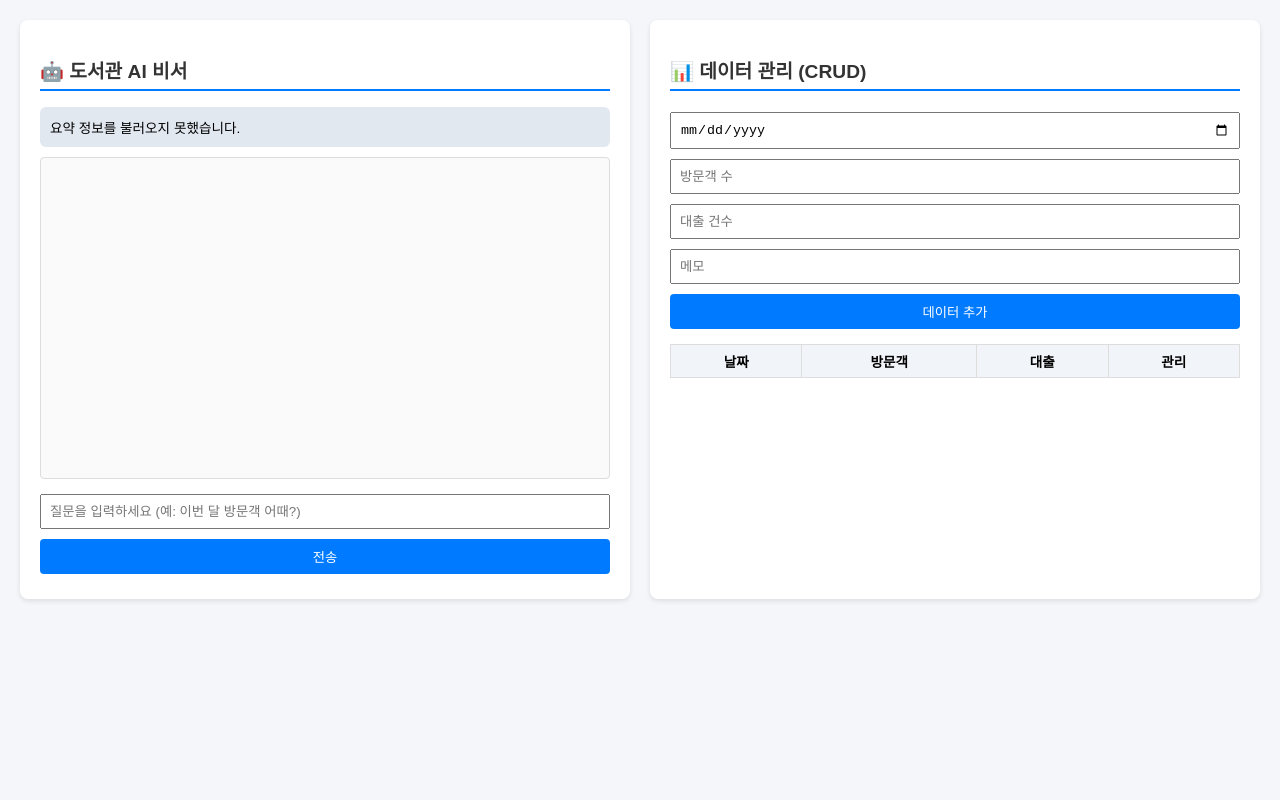
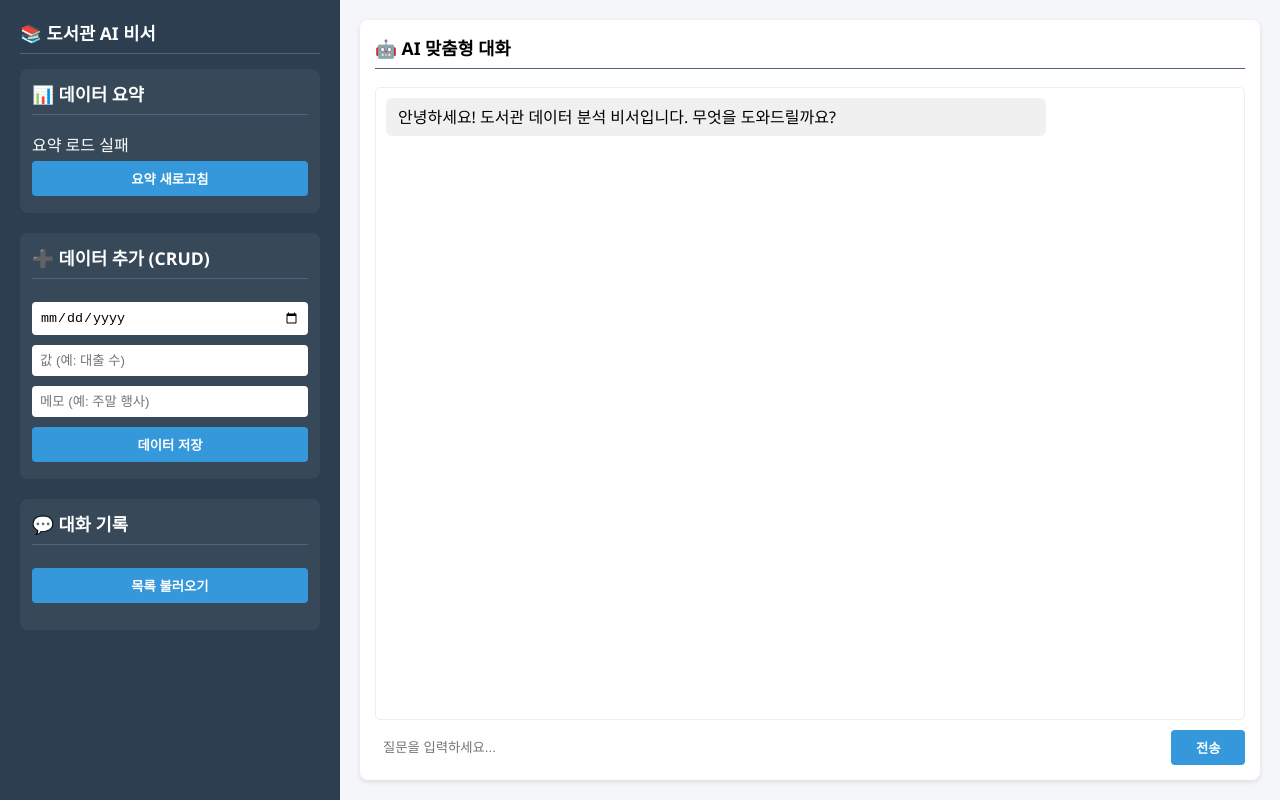
Before and after one commit to baksuekyoung/AI-Agent-AI-, a plain HTML site: page frontend/index.html in a window 1280 px wide. Drawn offline with Linux system fonts and the light colour scheme; no server answers.

Commit message:
add frontend index.html

```diff
--- a/frontend/index.html
+++ b/frontend/index.html
@@ -2,56 +2,149 @@
 <html lang="ko">
 <head>
     <meta charset="UTF-8">
-    <title>도서관 AI 비서 & 데이터 관리</title>
+    <meta name="viewport" content="width=device-width, initial-scale=1.0">
+    <title>AI Library Assistant</title>
     <style>
-        body { font-family: 'Malgun Gothic', sans-serif; margin: 0; padding: 20px; background: #f4f6f9; display: flex; gap: 20px; }
-        .pane { background: white; padding: 20px; border-radius: 8px; box-shadow: 0 2px 5px rgba(0,0,0,0.1); flex: 1; }
-        h2 { color: #333; font-size: 1.2rem; border-bottom: 2px solid #007bff; padding-bottom: 5px; }
-        input, button { padding: 8px; margin: 5px 0; width: 100%; box-sizing: border-box; }
-        button { background: #007bff; color: white; border: none; border-radius: 4px; cursor: pointer; }
-        button:hover { background: #0056b3; }
-        .chat-box { height: 300px; border: 1px solid #ddd; border-radius: 4px; overflow-y: scroll; padding: 10px; margin-bottom: 10px; background: #fafafa; }
-        .msg { margin-bottom: 8px; padding: 6px 10px; border-radius: 4px; font-size: 0.9rem; }
-        .user { background: #e3f2fd; text-align: right; }
-        .ai { background: #e8f5e9; }
-        .summary-card { background: #e2e8f0; padding: 10px; border-radius: 6px; font-size: 0.85rem; margin-bottom: 10px; }
-        table { width: 100%; border-collapse: collapse; font-size: 0.85rem; margin-top: 10px; }
-        th, td { border: 1px solid #ddd; padding: 6px; text-align: center; }
-        th { background: #f1f5f9; }
+        body { font-family: 'Segoe UI', Tahoma, Geneva, Verdana, sans-serif; margin: 0; background: #f4f6f9; display: flex; height: 100vh; }
+        .sidebar { width: 300px; background: #2c3e50; color: white; padding: 20px; display: flex; flex-direction: column; overflow-y: auto; }
+        .main-content { flex: 1; display: flex; flex-direction: column; padding: 20px; overflow: hidden; }
+        h2, h3 { font-size: 1.1rem; margin-top: 0; border-bottom: 1px solid #4e657d; padding-bottom: 8px; }
+        .section { margin-bottom: 20px; background: rgba(255,255,255,0.05); padding: 12px; border-radius: 8px; }
+        input, button { width: 100%; padding: 8px; margin: 5px 0; border-radius: 4px; border: none; box-sizing: border-box; }
+        button { background: #3498db; color: white; cursor: pointer; font-weight: bold; }
+        button:hover { background: #2980b9; }
+        .chat-container { flex: 1; background: white; border-radius: 8px; display: flex; flex-direction: column; padding: 15px; box-shadow: 0 2px 5px rgba(0,0,0,0.1); overflow: hidden; }
+        .chat-messages { flex: 1; overflow-y: auto; border: 1px solid #eee; padding: 10px; margin-bottom: 10px; border-radius: 5px; }
+        .message { margin-bottom: 10px; padding: 8px 12px; border-radius: 6px; max-width: 75%; line-height: 1.4; }
+        .user { background: #dcf8c6; margin-left: auto; text-align: right; }
+        .assistant { background: #f1f0f0; margin-right: auto; }
+        .chat-input-area { display: flex; gap: 10px; }
+        .chat-input-area input { margin: 0; }
+        .chat-input-area button { width: 80px; margin: 0; }
     </style>
 </head>
 <body>
 
-    <!-- 왼쪽: AI 채팅 & 데이터 요약 -->
-    <div class="pane">
-        <h2>🤖 도서관 AI 비서</h2>
-        <div id="summaryCard" class="summary-card">데이터 요약 로딩 중...</div>
+    <div class="sidebar">
+        <h2>📚 도서관 AI 비서</h2>
 
-        <div id="chatBox" class="chat-box"></div>
-        <input type="text" id="userInput" placeholder="질문을 입력하세요 (예: 이번 달 방문객 어때?)">
-        <button onclick="sendMessage()">전송</button>
-    </div>
+        <div class="section">
+            <h3>📊 데이터 요약</h3>
+            <div id="summary-box">로딩 중...</div>
+            <button onclick="loadSummary()">요약 새로고침</button>
+        </div>
 
-    <!-- 오른쪽: 데이터 관리 (CRUD) -->
-    <div class="pane">
-        <h2>📊 데이터 관리 (CRUD)</h2>
-        <div>
-            <input type="date" id="inputDate">
-            <input type="number" id="inputVisitors" placeholder="방문객 수">
-            <input type="number" id="inputCheckouts" placeholder="대출 건수">
-            <input type="text" id="inputMemo" placeholder="메모">
-            <button onclick="addData()">데이터 추가</button>
+        <div class="section">
+            <h3>➕ 데이터 추가 (CRUD)</h3>
+            <input type="date" id="data-date">
+            <input type="number" id="data-value" placeholder="값 (예: 대출 수)">
+            <input type="text" id="data-memo" placeholder="메모 (예: 주말 행사)">
+            <button onclick="addData()">데이터 저장</button>
         </div>
-        <div style="max-height: 250px; overflow-y: auto;">
-            <table id="dataTable">
-                <thead>
-                    <tr><th>날짜</th><th>방문객</th><th>대출</th><th>관리</th></tr>
-                </thead>
-                <tbody></tbody>
-            </table>
+
+        <div class="section">
+            <h3>💬 대화 기록</h3>
+            <button onclick="loadConversations()">목록 불러오기</button>
+            <div id="conv-list" style="margin-top: 10px; max-height: 150px; overflow-y: auto; font-size: 0.9rem;"></div>
         </div>
     </div>
 
-    <script src="script.js"></script>
+    <div class="main-content">
+        <div class="chat-container">
+            <h3>🤖 AI 맞춤형 대화</h3>
+            <div class="chat-messages" id="chat-messages">
+                <div class="message assistant">안녕하세요! 도서관 데이터 분석 비서입니다. 무엇을 도와드릴까요?</div>
+            </div>
+            <div class="chat-input-area">
+                <input type="text" id="user-input" placeholder="질문을 입력하세요..." onkeypress="if(event.key==='Enter') sendMessage()">
+                <button onclick="sendMessage()">전송</button>
+            </div>
+        </div>
+    </div>
+
+<script>
+    // ⚠️ 본인의 렌더 백엔드 주소로 변경하세요!
+    const API_BASE_URL = "https://ai-agent-ai.onrender.com";
+
+    async function loadSummary() {
+        try {
+            const res = await fetch(`${API_BASE_URL}/api/data/summary`);
+            const data = await res.json();
+            document.getElementById('summary-box').innerHTML = `
+                <small>기간: ${data.period || '-'}</small><br>
+                <small>총 개수: ${data.count || 0}건</small><br>
+                <small>평균: ${data.metrics?.average || 0}</small><br>
+                <small>트렌드: ${data.trend || '-'}</small>
+            `;
+        } catch (e) {
+            document.getElementById('summary-box').innerText = "요약 로드 실패";
+        }
+    }
+
+    async function addData() {
+        const date = document.getElementById('data-date').value;
+        const value = Number(document.getElementById('data-value').value);
+        const memo = document.getElementById('data-memo').value;
+        if (!date || !value) { alert("날짜와 값을 입력해주세요!"); return; }
+
+        const res = await fetch(`${API_BASE_URL}/api/data`, {
+            method: 'POST',
+            headers: { 'Content-Type': 'application/json' },
+            body: JSON.stringify({ date, value, memo })
+        });
+        if (res.ok) {
+            alert("데이터가 성공적으로 추가되었습니다!");
+            loadSummary();
+        } else {
+            alert("추가 실패");
+        }
+    }
+
+    async function sendMessage() {
+        const input = document.getElementById('user-input');
+        const text = input.value.trim();
+        if (!text) return;
+
+        appendMessage(text, 'user');
+        input.value = '';
+
+        const msgBox = document.getElementById('chat-messages');
+        const loadingId = 'loading-' + Date.now();
+        msgBox.innerHTML += `<div class="message assistant" id="${loadingId}">AI가 답변을 생성 중입니다...</div>`;
+        msgBox.scrollTop = msgBox.scrollHeight;
+
+        try {
+            const res = await fetch(`${API_BASE_URL}/api/chat`, {
+                method: 'POST',
+                headers: { 'Content-Type': 'application/json' },
+                body: JSON.stringify({ message: text })
+            });
+            const data = await res.json();
+            document.getElementById(loadingId).remove();
+            appendMessage(data.reply || data.response || "답변을 받지 못했습니다.", 'assistant');
+        } catch (e) {
+            document.getElementById(loadingId).remove();
+            appendMessage("서버 통신 오류가 발생했습니다.", 'assistant');
+        }
+    }
+
+    function appendMessage(text, sender) {
+        const msgBox = document.getElementById('chat-messages');
+        msgBox.innerHTML += `<div class="message ${sender}">${text}</div>`;
+        msgBox.scrollTop = msgBox.scrollHeight;
+    }
+
+    async function loadConversations() {
+        const res = await fetch(`${API_BASE_URL}/api/conversations`);
+        const list = await res.json();
+        const box = document.getElementById('conv-list');
+        box.innerHTML = '';
+        list.forEach(c => {
+            box.innerHTML += `<div style="padding: 4px; border-bottom: 1px solid rgba(255,255,255,0.1); cursor:pointer;" onclick="alert('대화 ID: ${c.id}')">${c.id.substring(0,8)}...</div>`;
+        });
+    }
+
+    loadSummary();
+</script>
 </body>
 </html>
```
Also changed, not shown: API.PNG (added).
